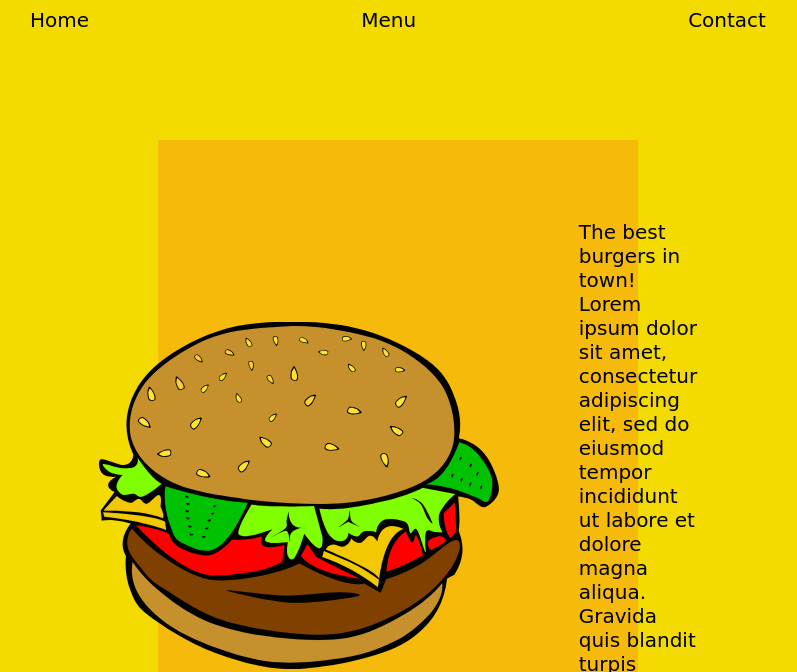
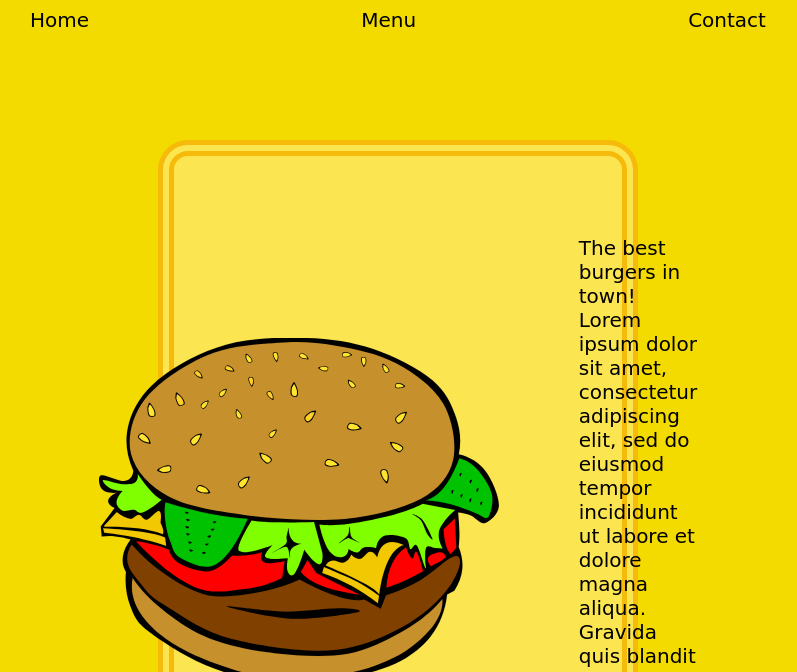
Before and after one commit to brennanjk/restaurant-page, a plain HTML site: page index.html in a window 1280 px wide. Shown: the part 128-800 px from the top of the page, without its empty margins (242-1039 px from the left). Drawn offline with Linux system fonts and the light colour scheme; a web font is replaced by a local one.

Commit message:
Add container border properties, adjust color scheme

```diff
--- a/style.css
+++ b/style.css
@@ -42,9 +42,11 @@
     justify-content: center;
     align-items: center;
     gap: 5rem;
-    background-color: #F6BB0A;
+    background-color: #FBE551;
     margin: 6rem 25rem 0;
     padding: 5rem 0;
+    border: double #F6BB0A 1rem;
+    border-radius: 30px;
 }
 
 .container > * {
```
